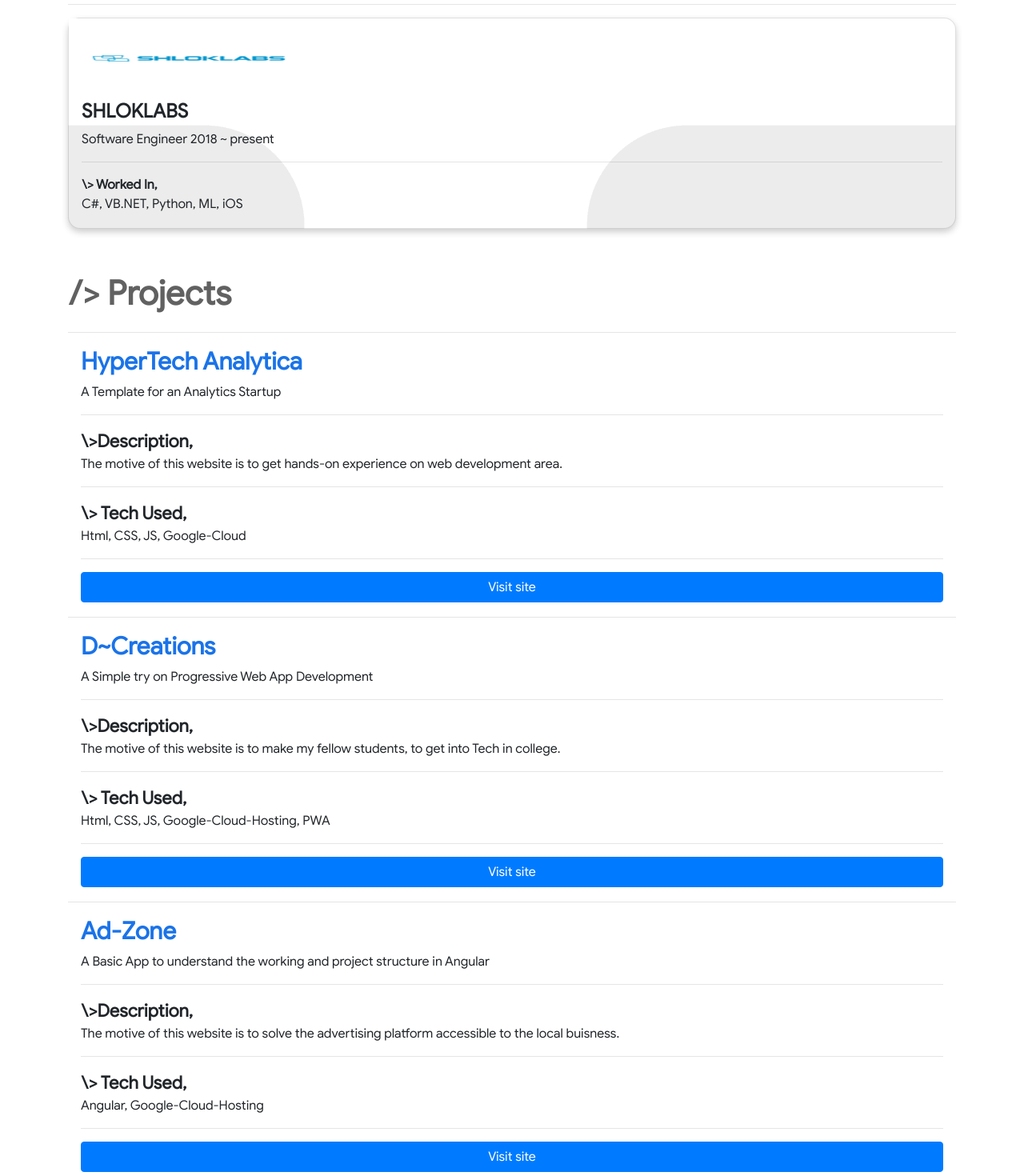
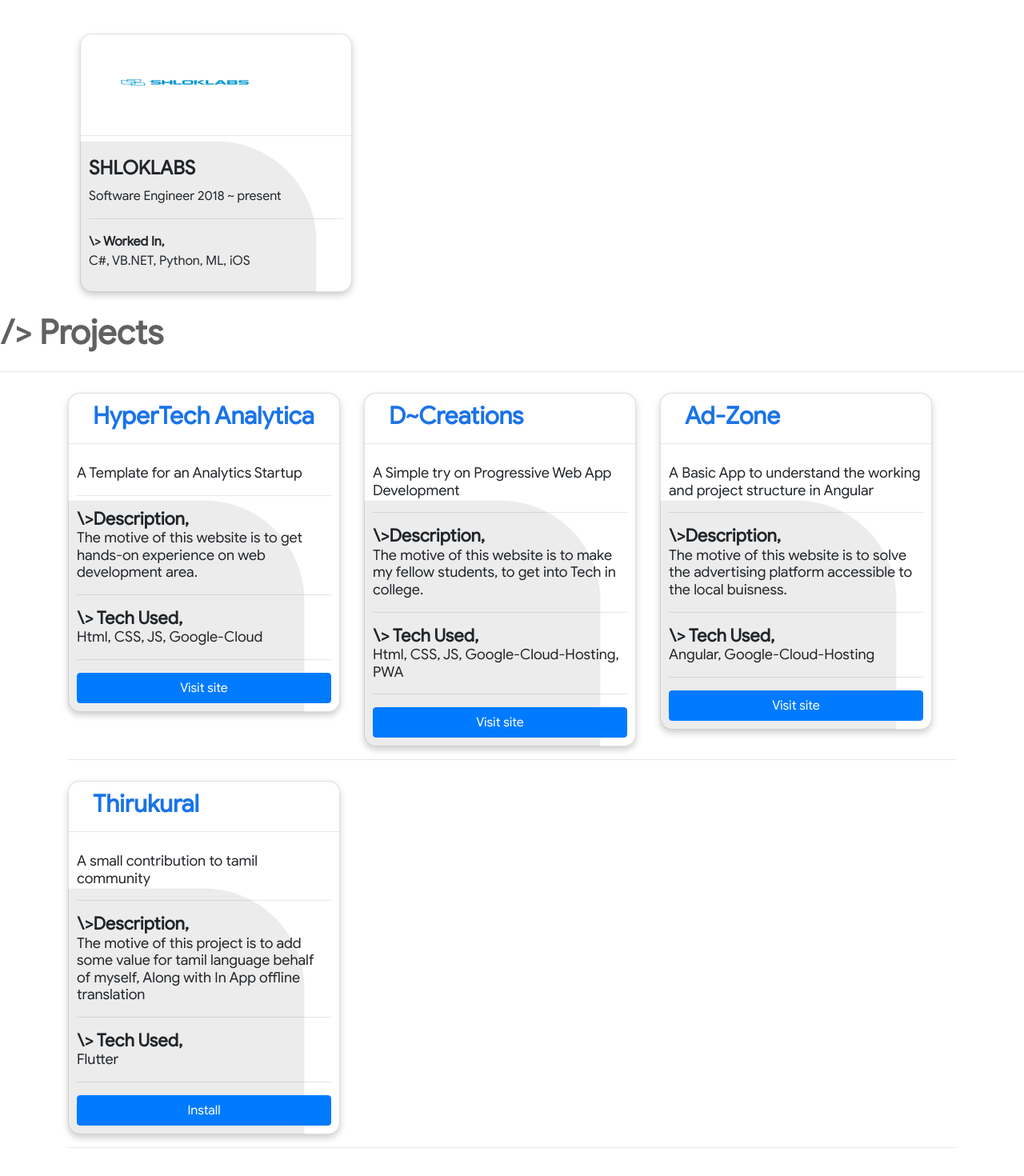
Before and after one commit to manojvirat457/portfolio, an Angular app: page /works in a window 1280 px wide. Shown: the part 1140-2610 px from the top of the page at 80% size. Built offline with nearby package versions, Linux system fonts and the light colour scheme.

Commit message:
contact form

```diff
--- a/src/app/home/home.component.css
+++ b/src/app/home/home.component.css
@@ -37,8 +37,8 @@
 
 .row {
 
-    background-image: url('../../assets/Icons/pricing_bg.svg');
-    background-repeat: no-repeat;
+    /* background-image: url('../../assets/Icons/pricing_bg.svg'); */
+    /* background-repeat: no-repeat; */
 
 }
 a:hover {
@@ -49,3 +49,18 @@ a:hover {
 a {
     text-decoration: none;
 }
+.btn {
+    width: 80%;
+    margin-left: 10px;
+}
+form {
+    padding-bottom: 10px;
+    margin-left: 20px;
+}
+.card {
+    box-shadow: 0 4px 8px 0 rgba(0,0,0,0.2);
+    transition: 0.3s;
+    background-image: url('../../assets/companyLogo/gallery.png');
+    border-radius: 15px;
+    margin-top: 10px;
+}
--- a/src/app/home/home.component.html
+++ b/src/app/home/home.component.html
@@ -46,17 +46,42 @@
 
         <button type="button" class="btn" style="color: #616161">
           <a href="https://medium.com/py-bits">
-              <img src="../../assets/Icons/icon-healthcare.svg"   height="30px" width="30px">
+            <img src="../../assets/Icons/icon-healthcare.svg" height="30px" width="30px">
           </a>
         </button>
 
         <button type="button" class="btn" style="color: #616161">
           <a href="https://www.linkedin.com/in/manoj-kumar-thangadurai/">
-              <img src="../../assets/Logos/linkedIn.png"   height="30px" width="30px">
+            <img src="../../assets/Logos/linkedIn.png" height="30px" width="30px">
           </a>
         </button>
+      </div>
+    </div>
+  </div>
+  <hr>
+  <div class="card">
+    <p style="font-size: 38px;color: #616161;padding-left: 30px;">
+      Keep In Touch
+    </p>
+    <div class="row">
+      <div class="col-sm-6">
+        <form action="" method="post">
+          <input type="text" class="form-control" placeholder="Mail Id" id="mail">
+          <br>
+          <textarea class="form-control" rows="5" id="comment" placeholder="Your Subject"></textarea>
+          <br>
+          <button class="btn btn-primary">Send Mail</button>
+        </form>
+      </div>
+      <div class="col-sm-6" style="padding-bottom: 10px;">
+        <div class="imageArea">
+          <img src="../../assets/companyLogo/faqs_1x.png" alt="" height="200px">
+        </div>
+        <hr>
+        <button class="btn btn-success">Download My Resume</button>
       </div>
     </div>
 
   </div>
 </div>
+<hr>
--- a/src/app/works/works.component.css
+++ b/src/app/works/works.component.css
@@ -11,6 +11,7 @@
     transition: 0.3s;
     background-image: url('../../assets/companyLogo/gallery.png');
     border-radius: 15px;
+    margin-top: 10px;
 }
 .contentArea {
     padding: 10px;
@@ -19,7 +20,7 @@
     padding-top: 10px;
     padding-left: 30px;
 }
-.centerContainer {
+#centerContainer {
     width: 100%;
     width: 100%;
 }
--- a/src/app/works/works.component.html
+++ b/src/app/works/works.component.html
@@ -2,12 +2,12 @@
   <b style="font-size: 42px;color: #616161" class="working">
     I'm Working on,
   </b>
-  <p style="font-size: 20px;" >
+  <p style="font-size: 20px;">
     Thinking out of the box is what I believe in doing. I believe learning is a process that never stops, even though
     you may become old enough there are things that you can still learn.A simple nature and simple choices, dream of the
     stars with feet on the ground. This is what I think and with the same in my heart, I am marching towards my goal.
   </p>
-  <div class="container" id = "centerContainer">
+  <div class="container" id="centerContainer">
     <div class="row">
       <div class="col-sm-4">
         <div class="card">
@@ -18,7 +18,8 @@
             <hr>
             <div class="contentArea">
               <h4 style="font-size: 18px;">
-                I Strongly believe in hands-on practices. So I code and compile every time, When I learning any new thing.
+                I Strongly believe in hands-on practices. So I code and compile every time, When I learning any new
+                thing.
               </h4>
             </div>
           </div>
@@ -33,7 +34,8 @@
             <hr>
             <div class="contentArea">
               <h4 style="font-size: 18px;">
-                I wish that, what ever I touch it turns to gold. Such a way my progress always looks for growth. So I always like real world problems to solve.
+                I wish that, what ever I touch it turns to gold. Such a way my progress always looks for growth. So I
+                always like real world problems to solve.
               </h4>
             </div>
           </div>
@@ -48,7 +50,8 @@
             <hr>
             <div class="contentArea">
               <h4 style="font-size: 18px;">
-                Every code, one day turn up to Apps. I really mean this thought every single character I type. And I really want my code to perform well.
+                Every code, one day turn up to Apps. I really mean this thought every single character I type. And I
+                really want my code to perform well.
               </h4>
             </div>
           </div>
@@ -56,7 +59,7 @@
       </div>
     </div>
   </div>
-  <div class="container"   style="padding-top: 50px;" >
+  <div class="container" style="padding-top: 50px;">
     <div class="row">
       <div class="col-sm-2">
         <img src="../../assets/Logos/android.png" alt="android" height="100px">
@@ -113,14 +116,20 @@
   </div>
   <hr>
 </div>
-<div class="container" style="width: 100%;padding-bottom: 20px;padding-top: 30px;">
 <b style="font-size: 42px; color: #616161">
   /> Work Experience
 </b>
 <hr>
+
+<div class="container" style="width: 100%;padding-bottom: 20px;padding-top: 30px; background: transparent;">
+  <div class="col-sm-4">
     <div class="card">
-    <img src="../../assets/Logos/shlok.png" alt="Avatar" style="height:100px" width="300px">
-    <div class="card_container">
+      <div class="column">
+        <div class="imageArea">
+          <img src="../../assets/Logos/shlok.png" alt="Avatar" style="height:100px" width="200px">
+        </div>
+        <hr>
+        <div class="contentArea">
           <h4><b>SHLOKLABS</b></h4>
           <p>Software Engineer 2018 ~ present</p>
           <hr>
@@ -131,15 +140,25 @@
         </div>
       </div>
     </div>
-<div class="container" style="width: 100%;padding-bottom: 20px;padding-top: 30px;">
+  </div>
+</div>
+
 <b style="font-size: 42px; color: #616161">
   /> Projects
 </b>
 <hr>
-  <div class="card1">
-    <div class="card_container">
-      <h4><b style="color: rgb(26, 115, 232);text-align: center;width: 100%; font-size: 30px;">HyperTech Analytica</b>
-      </h4>
+<div class="container">
+  <div class="row">
+    <div class="col-sm-4">
+      <div class="card">
+        <div class="column">
+          <div class="imageArea">
+            <h4><b style="color: rgb(26, 115, 232);text-align: center;width: 100%; font-size: 30px;">HyperTech
+                Analytica</b></h4>
+          </div>
+          <hr>
+          <div class="contentArea">
+            <h4 style="font-size: 18px;">
               <p>A Template for an Analytics Startup</p>
               <hr>
               <b style="font-size: 22px;">\>Description,</b>
@@ -150,19 +169,29 @@
                 Html, CSS, JS, Google-Cloud
               </p>
               <hr>
+            </h4>
             <a href="https://hypertech-analytica.web.app">
               <button class="btn btn-primary">Visit site</button>
             </a>
           </div>
         </div>
+      </div>
+    </div>
+
     <hr>
-  <div class="card1">
-    <div class="card_container">
+    <div class="col-sm-4">
+      <div class="card">
+        <div class="column">
+          <div class="imageArea">
             <h4>
               <b style="color: rgb(26, 115, 232);text-align: center;width: 100%; font-size: 30px;">
                 D~Creations
               </b>
             </h4>
+          </div>
+          <hr>
+          <div class="contentArea">
+            <h4 style="font-size: 18px;">
               <p>A Simple try on Progressive Web App Development</p>
               <hr>
               <b style="font-size: 22px;">\>Description,</b>
@@ -173,19 +202,28 @@
                 Html, CSS, JS, Google-Cloud-Hosting, PWA
               </p>
               <hr>
+            </h4>
             <a href="https://D-Creations.web.app">
               <button class="btn btn-primary">Visit site</button>
             </a>
           </div>
         </div>
+      </div>
+    </div>
     <hr>
-  <div class="card1">
-    <div class="card_container">
+    <div class="col-sm-4">
+      <div class="card">
+        <div class="column">
+          <div class="imageArea">
             <h4>
               <b style="color: rgb(26, 115, 232);text-align: center;width: 100%; font-size: 30px;">
                 Ad-Zone
               </b>
             </h4>
+          </div>
+          <hr>
+          <div class="contentArea">
+            <h4 style="font-size: 18px;">
               <p>A Basic App to understand the working and project structure in Angular</p>
               <hr>
               <b style="font-size: 22px;">\>Description,</b>
@@ -196,9 +234,112 @@
                 Angular, Google-Cloud-Hosting
               </p>
               <hr>
+            </h4>
             <a href="http://build4billions.team">
               <button class="btn btn-primary">Visit site</button>
             </a>
           </div>
         </div>
       </div>
+    </div>
+    <hr>
+  </div>
+  <hr>
+  <div class="row">
+    <div class="col-sm-4">
+      <div class="card">
+        <div class="column">
+          <div class="imageArea">
+            <h4><b style="color: rgb(26, 115, 232);text-align: center;width: 100%; font-size: 30px;">Thirukural</b></h4>
+          </div>
+          <hr>
+          <div class="contentArea">
+            <h4 style="font-size: 18px;">
+              <p>A small contribution to tamil community</p>
+              <hr>
+              <b style="font-size: 22px;">\>Description,</b>
+              <p>The motive of this project is to add some value for tamil language behalf of myself, Along with In App
+                offline translation</p>
+              <hr>
+              <b style="font-size: 22px;">\> Tech Used,</b>
+              <p>
+                Flutter
+              </p>
+              <hr>
+            </h4>
+            <a href="https://play.google.com/store/apps/details?id=com.skryptmonk.thirukural&hl=en">
+              <button class="btn btn-primary">Install</button>
+            </a>
+          </div>
+        </div>
+      </div>
+    </div>
+
+    <!-- <hr>
+      <div class="col-sm-4">
+        <div class="card">
+          <div class="column">
+            <div class="imageArea">
+              <h4>
+                <b style="color: rgb(26, 115, 232);text-align: center;width: 100%; font-size: 30px;">
+                  D~Creations
+                </b>
+              </h4>
+            </div>
+            <hr>
+            <div class="contentArea">
+              <h4 style="font-size: 18px;">
+                <p>A Simple try on Progressive Web App Development</p>
+                <hr>
+                <b style="font-size: 22px;">\>Description,</b>
+                <p>The motive of this website is to make my fellow students, to get into Tech in college.</p>
+                <hr>
+                <b style="font-size: 22px;">\> Tech Used,</b>
+                <p>
+                  Html, CSS, JS, Google-Cloud-Hosting, PWA
+                </p>
+                <hr>
+              </h4>
+              <a href="https://D-Creations.web.app">
+                <button class="btn btn-primary">Visit site</button>
+              </a>
+            </div>
+          </div>
+        </div>
+      </div>
+      <hr>
+      <div class="col-sm-4">
+        <div class="card">
+          <div class="column">
+            <div class="imageArea">
+              <h4>
+                <b style="color: rgb(26, 115, 232);text-align: center;width: 100%; font-size: 30px;">
+                  Ad-Zone
+                </b>
+              </h4>
+            </div>
+            <hr>
+            <div class="contentArea">
+              <h4 style="font-size: 18px;">
+                <p>A Basic App to understand the working and project structure in Angular</p>
+                <hr>
+                <b style="font-size: 22px;">\>Description,</b>
+                <p>The motive of this website is to solve the advertising platform accessible to the local buisness.</p>
+                <hr>
+                <b style="font-size: 22px;">\> Tech Used,</b>
+                <p>
+                  Angular, Google-Cloud-Hosting
+                </p>
+                <hr>
+              </h4>
+              <a href="http://build4billions.team">
+                <button class="btn btn-primary">Visit site</button>
+              </a>
+            </div>
+          </div>
+        </div>
+      </div> -->
+    <hr>
+  </div>
+  <hr>
+</div>
```
Lines whose indentation alone changed are shown as unchanged.
